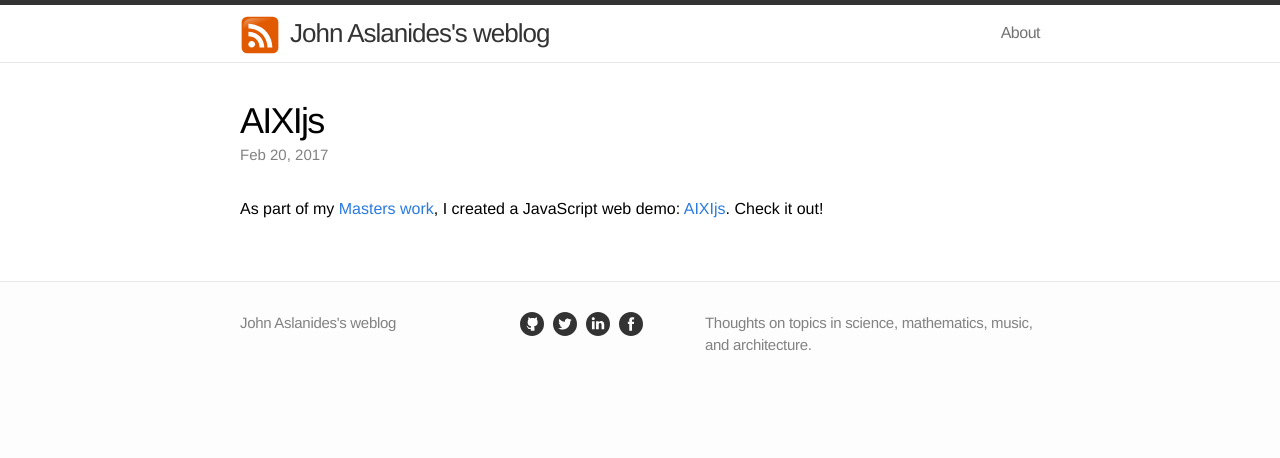
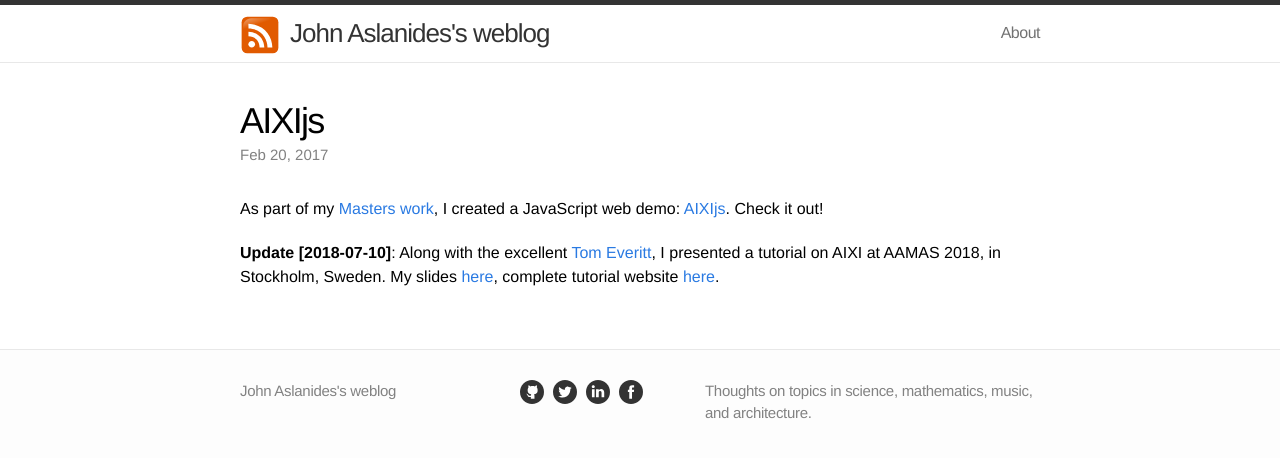
Before and after one commit to aslanides/aslanides.github.io, a Jekyll site: the page built from _posts/2017-02-20-aixijs.md, in a window 1280 px wide. Shown: the top 458 px of the page. Built offline with Jekyll 4.4.1, drawn with Linux system fonts in a browser that asks for light colours.

Commit message:
Add (retrospective) update to aixijs post about aixi tutorial.

```diff
--- a/_posts/2017-02-20-aixijs.md
+++ b/_posts/2017-02-20-aixijs.md
@@ -6,4 +6,10 @@ categories: machine_learning
 excerpt: A web demo for general reinforcement learning.
 ---
 
-As part of my [Masters work](docs/masters_thesis.pdf), I created a JavaScript web demo: [AIXIjs](http://aslanides.io/aixijs). Check it out!
+As part of my [Masters work], I created a JavaScript web demo: [AIXIjs]. Check it out!
+
+**Update [2018-07-10]**: Along with the excellent [Tom Everitt], I presented a tutorial on AIXI at AAMAS 2018, in Stockholm, Sweden. My slides [here](/docs/aixi_tutorial.pdf), complete tutorial website [here](https://www.tomeveritt.se/tutorial/2018/03/08/aamas-18-tutorial-on-universal-rl.html).
+
+[AIXIjs]: https://aslanides.io/aixijs
+[Masters work]: /docs/masters_thesis.pdf
+[Tom Everitt]: https://tomeveritt.se
```
